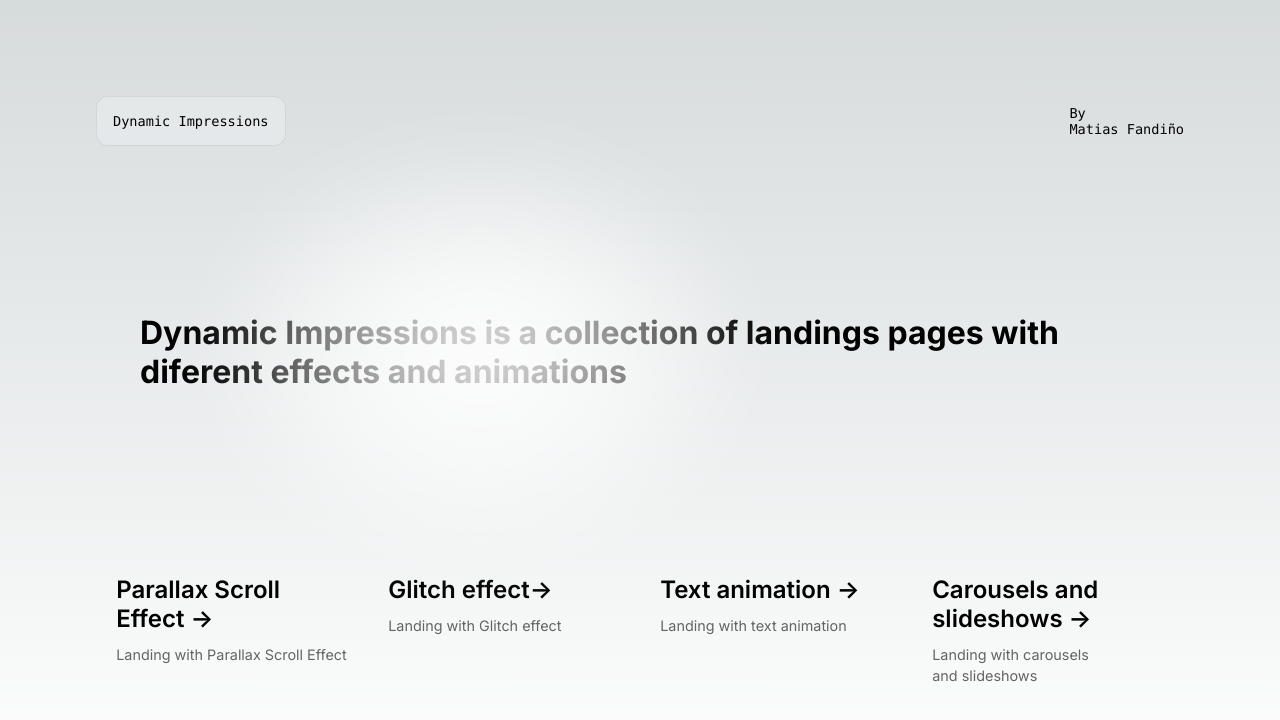
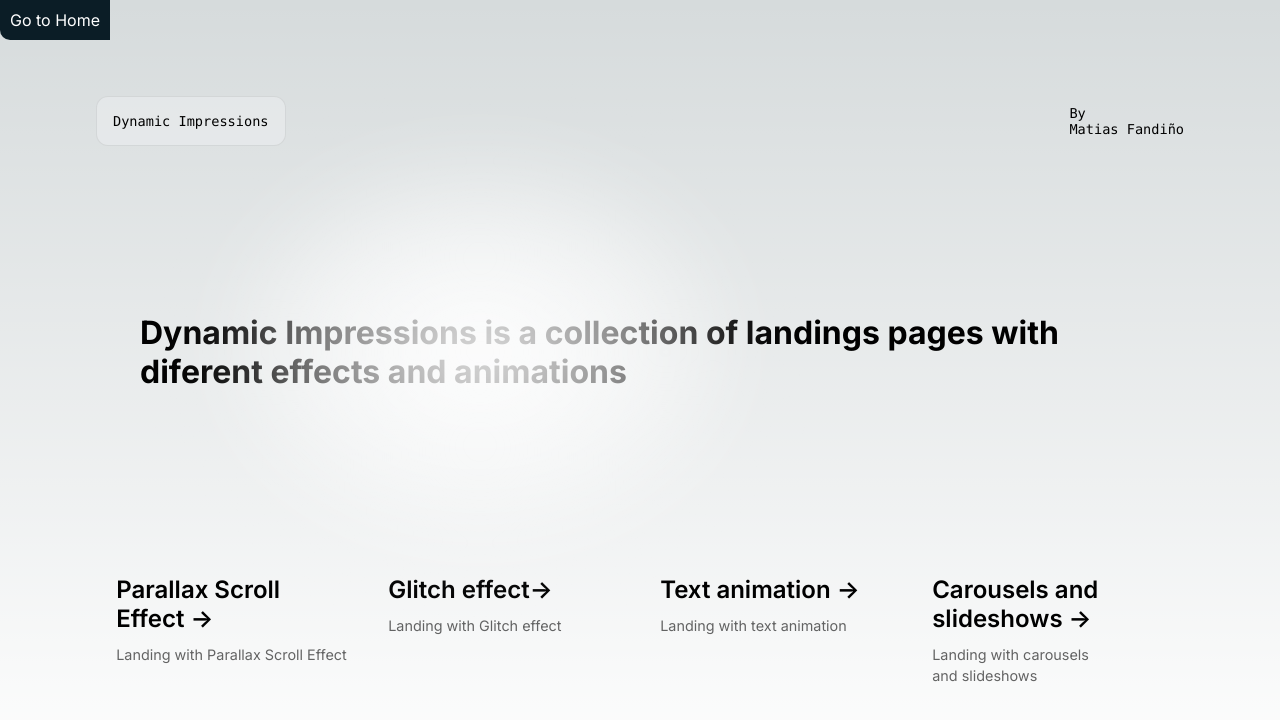
Before and after one commit to matifandy8/animations-page, a Next.js app: page / in a window 1280 px wide. Shown: the top 720 px of the page. Built offline with nearby package versions, Linux system fonts and the light colour scheme.

Commit message:
feat: add gobac button to home

```diff
--- a/package.json
+++ b/package.json
@@ -10,7 +10,6 @@
   },
   "dependencies": {
     "@react-spring/parallax": "^9.7.3",
-    "@react-spring/web": "^9.7.3",
     "next": "14.2.4",
     "react": "^18",
     "react-dom": "^18"
--- a/src/app/ParallaxScrollPage/page.tsx
+++ b/src/app/ParallaxScrollPage/page.tsx
@@ -2,10 +2,11 @@
 
 import React from "react";
 import { Parallax, ParallaxLayer } from "@react-spring/parallax";
+import "./styles.css";
 
 const ParallaxScrollPage = () => {
   return (
-    <div>
+    <div className="container">
       <Parallax pages={2}>
         <ParallaxLayer
           speed={1}
--- /dev/null
+++ b/src/app/ParallaxScrollPage/styles.css
@@ -0,0 +1,5 @@
+.container {
+  background-color: #0b1d26;
+  height: 100vh;
+  width: 100vw;
+}
--- a/src/app/globals.css
+++ b/src/app/globals.css
@@ -99,3 +99,15 @@ a {
     color-scheme: dark;
   }
 }
+
+.goBack {
+  position: fixed;
+  top: 0;
+  left: 0;
+  background-color: #0b1d26;
+  color: white;
+  padding: 10px;
+  text-decoration: none;
+  border-radius: 0 0 0 10px;
+  z-index: 1;
+}
--- a/src/app/layout.tsx
+++ b/src/app/layout.tsx
@@ -16,7 +16,12 @@ export default function RootLayout({
 }>) {
   return (
     <html lang="en">
-      <body className={inter.className}>{children}</body>
+      <body className={inter.className}>
+        {children}
+        <div className="goBack">
+          <a href="/">Go to Home</a>
+        </div>
+      </body>
     </html>
   );
 }
```
Also changed, not shown: 1 other file (tests, documents, lock files or other folders).
